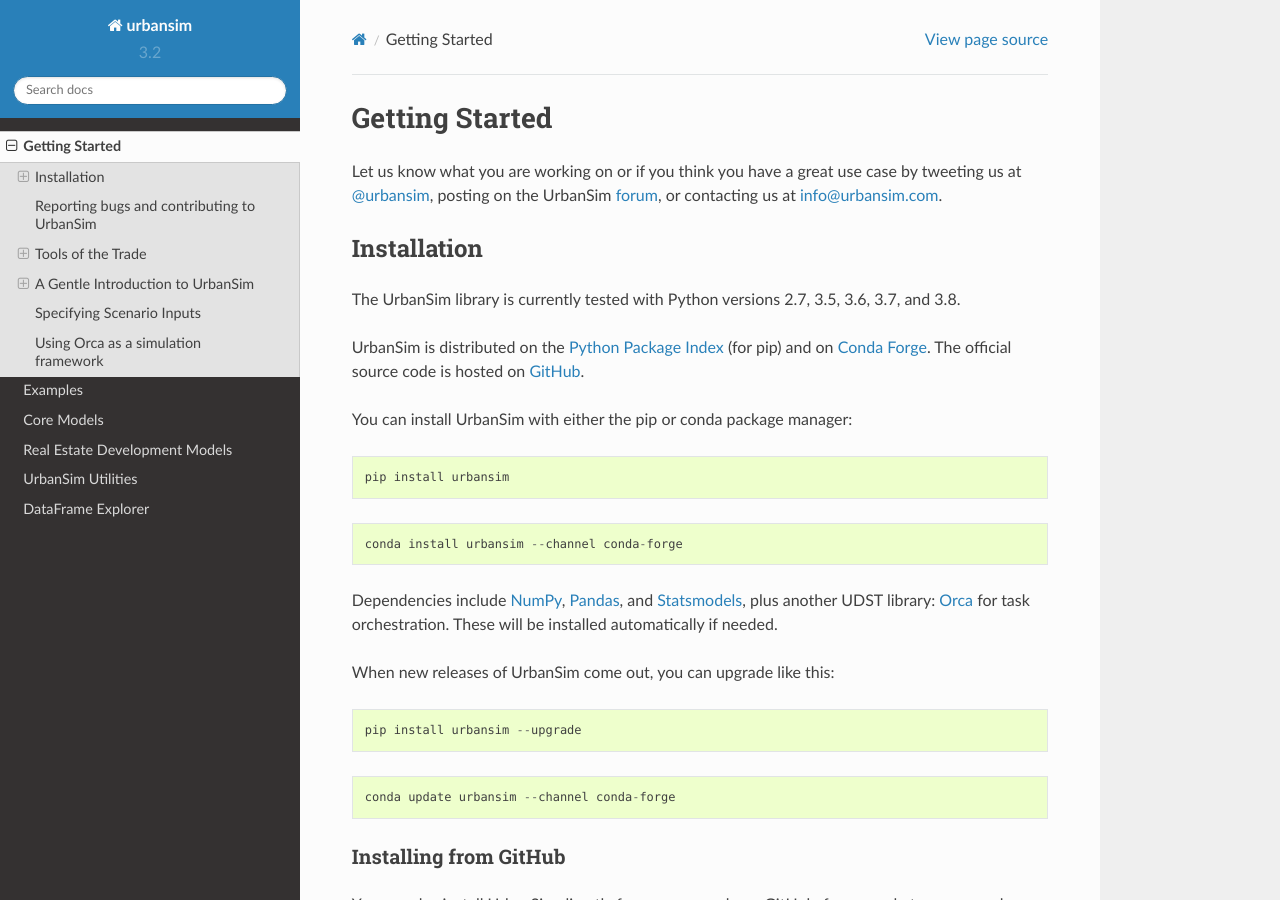
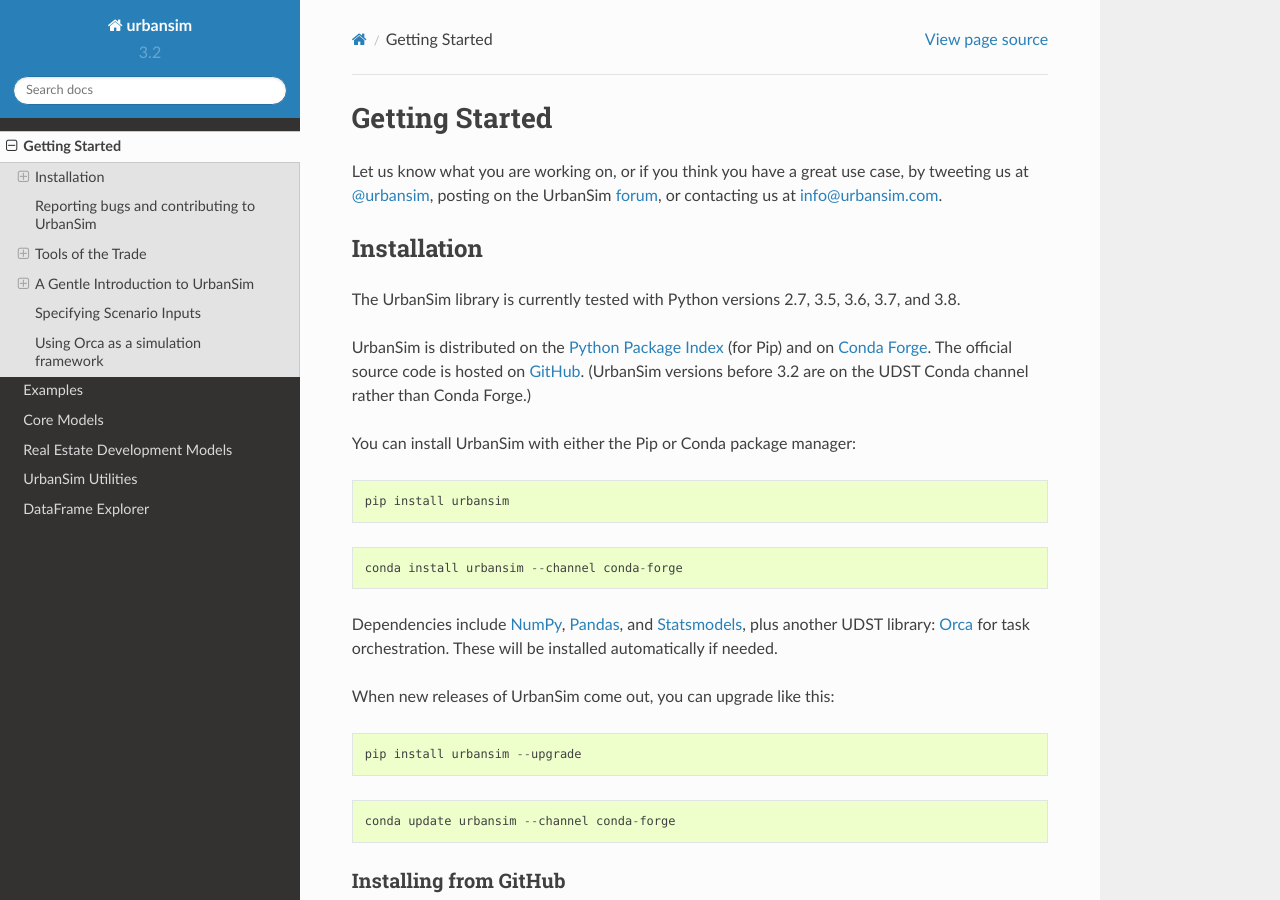
Before and after one commit to UDST/urbansim, a Sphinx documentation site: the page built from docs/source/gettingstarted.rst, in a window 1280 px wide and 900 px high. Built offline with Sphinx 7.4.7 and the Read the Docs theme 2.0.0, drawn with Linux system fonts in a browser that asks for light colours.

```diff
--- a/docs/source/gettingstarted.rst
+++ b/docs/source/gettingstarted.rst
@@ -1,7 +1,7 @@
 Getting Started
 ===============
 
-Let us know what you are working on or if you think you have a great use case
+Let us know what you are working on, or if you think you have a great use case,
 by tweeting us at `@urbansim <https://twitter.com/urbansim>`__, posting on the UrbanSim `forum <http://discussion.urbansim.com>`__, or contacting us at info@urbansim.com.
 
 Installation
@@ -9,9 +9,9 @@ Installation
 
 The UrbanSim library is currently tested with Python versions 2.7, 3.5, 3.6, 3.7, and 3.8.
 
-UrbanSim is distributed on the `Python Package Index <https://pypi.org/project/urbansim/>`__ (for pip) and on `Conda Forge <https://anaconda.org/conda-forge/urbansim>`__. The official source code is hosted on `GitHub <https://github.com/udst/urbansim>`__.
+UrbanSim is distributed on the `Python Package Index <https://pypi.org/project/urbansim/>`__ (for Pip) and on `Conda Forge <https://anaconda.org/conda-forge/urbansim>`__. The official source code is hosted on `GitHub <https://github.com/udst/urbansim>`__. (UrbanSim versions before 3.2 are on the UDST Conda channel rather than Conda Forge.)
 
-You can install UrbanSim with either the pip or conda package manager:
+You can install UrbanSim with either the Pip or Conda package manager:
 
 .. code-block:: python
 
```
Also changed, not shown: CHANGELOG.rst (+10 -0 lines), docs/README.md.
